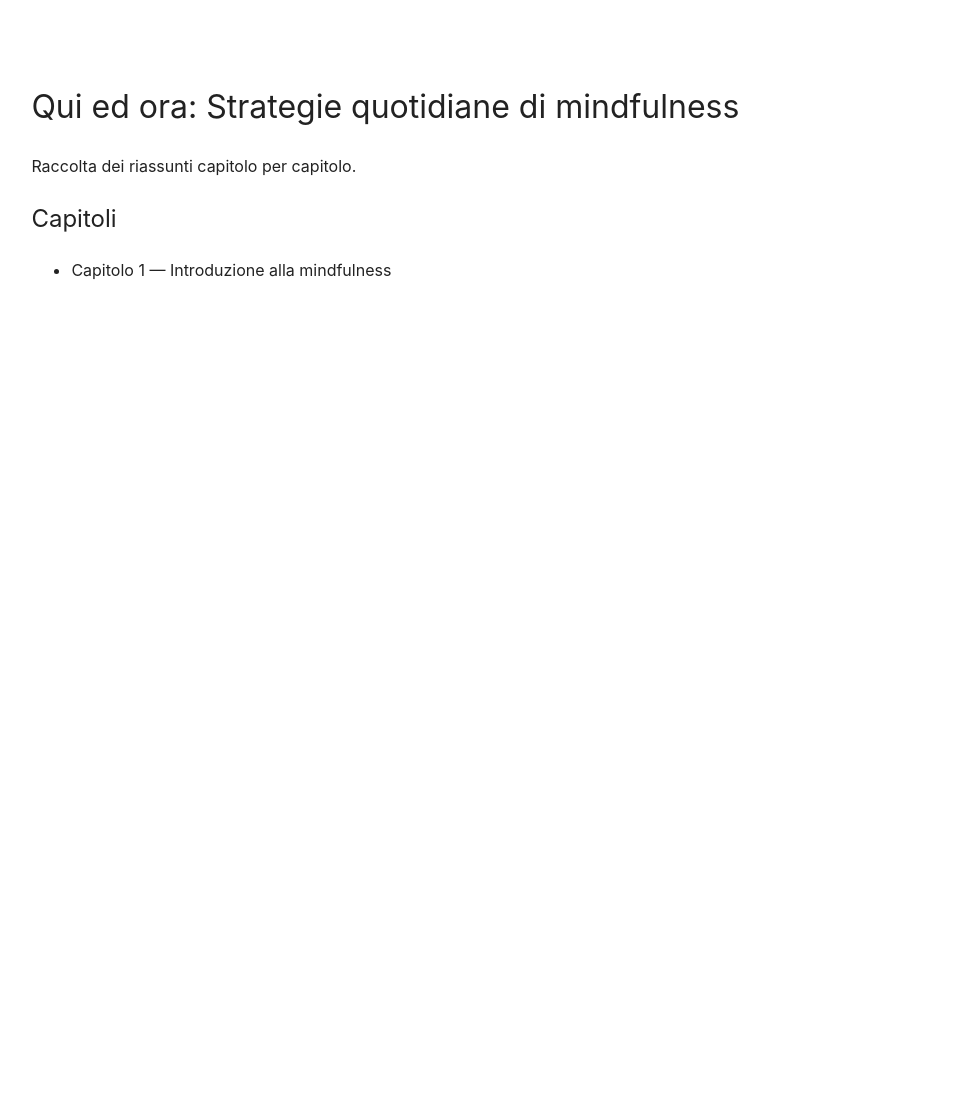
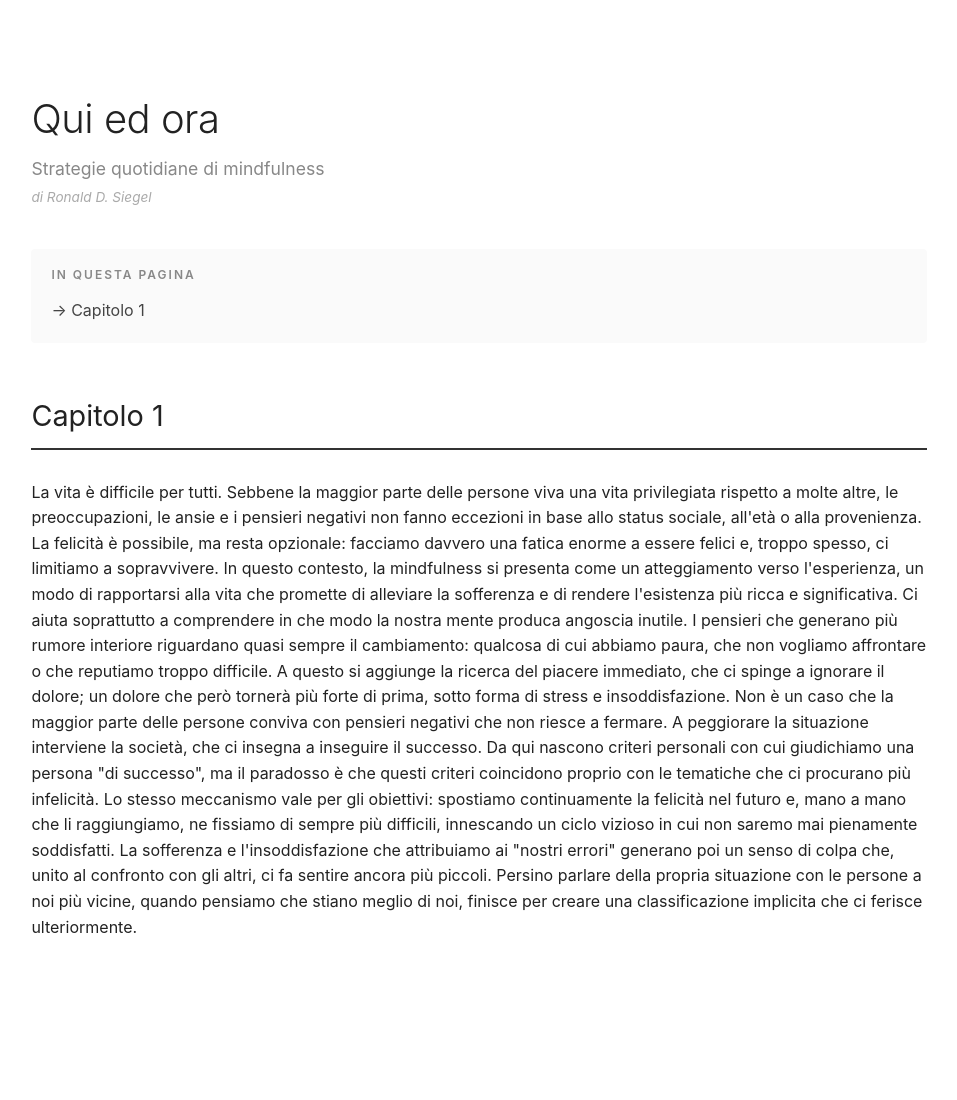
Before and after one commit to o0ana/Riassunti-libri, a Jekyll site: the page built from riassunti/qui-ed-ora/index.md, in a window 1280 px wide. Shown: the whole page, without its empty margins (161-1118 px from the left). Built offline with Jekyll 4.4.1, drawn with Linux system fonts in a browser that asks for light colours; before the commit the page ends 900 px from its top, so only the background shows below that.

Commit message:
Update index.md

```diff
--- a/riassunti/qui-ed-ora/index.md
+++ b/riassunti/qui-ed-ora/index.md
@@ -4,10 +4,29 @@ title: "Qui ed ora: Strategie quotidiane di mindfulness"
 permalink: /riassunti/qui-ed-ora/
 ---
 
-# Qui ed ora: Strategie quotidiane di mindfulness
+<h1 style="font-size: 2.5rem; font-weight: 300; letter-spacing: -0.5px; margin-bottom: 4px;">Qui ed ora</h1>
 
-Raccolta dei riassunti capitolo per capitolo.
+<p style="color: #888; font-size: 1.1rem; margin-top: 0; margin-bottom: 4px;">Strategie quotidiane di mindfulness</p>
 
-## Capitoli
+<p style="color: #aaa; font-size: 0.85rem; font-style: italic; margin-top: 0; margin-bottom: 40px;">di Ronald D. Siegel</p>
 
-- [Capitolo 1 — Introduzione alla mindfulness](/Riassunti-libri/riassunti/qui-ed-ora/capitolo-1/)
+<nav style="background: #fafafa; padding: 16px 20px; margin-bottom: 50px; border-radius: 4px;">
+  <div style="font-size: 0.75rem; font-weight: 600; letter-spacing: 2px; text-transform: uppercase; color: #888; margin-bottom: 10px;">In questa pagina</div>
+  <a href="#capitolo-1" style="display: block; padding: 4px 0; color: #444;">→ Capitolo 1</a>
+</nav>
+
+<article id="capitolo-1" style="margin-bottom: 80px;">
+
+<h2 style="font-size: 1.8rem; font-weight: 400; border-bottom: 2px solid #333; padding-bottom: 8px; margin-top: 0; margin-bottom: 30px;">Capitolo 1</h2>
+
+La vita è difficile per tutti. Sebbene la maggior parte delle persone viva una vita privilegiata rispetto a molte altre, le preoccupazioni, le ansie e i pensieri negativi non fanno eccezioni in base allo status sociale, all'età o alla provenienza. La felicità è possibile, ma resta opzionale: facciamo davvero una fatica enorme a essere felici e, troppo spesso, ci limitiamo a sopravvivere.
+
+In questo contesto, la mindfulness si presenta come un atteggiamento verso l'esperienza, un modo di rapportarsi alla vita che promette di alleviare la sofferenza e di rendere l'esistenza più ricca e significativa. Ci aiuta soprattutto a comprendere in che modo la nostra mente produca angoscia inutile.
+
+I pensieri che generano più rumore interiore riguardano quasi sempre il cambiamento: qualcosa di cui abbiamo paura, che non vogliamo affrontare o che reputiamo troppo difficile. A questo si aggiunge la ricerca del piacere immediato, che ci spinge a ignorare il dolore; un dolore che però tornerà più forte di prima, sotto forma di stress e insoddisfazione. Non è un caso che la maggior parte delle persone conviva con pensieri negativi che non riesce a fermare.
+
+A peggiorare la situazione interviene la società, che ci insegna a inseguire il successo. Da qui nascono criteri personali con cui giudichiamo una persona "di successo", ma il paradosso è che questi criteri coincidono proprio con le tematiche che ci procurano più infelicità. Lo stesso meccanismo vale per gli obiettivi: spostiamo continuamente la felicità nel futuro e, mano a mano che li raggiungiamo, ne fissiamo di sempre più difficili, innescando un ciclo vizioso in cui non saremo mai pienamente soddisfatti.
+
+La sofferenza e l'insoddisfazione che attribuiamo ai "nostri errori" generano poi un senso di colpa che, unito al confronto con gli altri, ci fa sentire ancora più piccoli. Persino parlare della propria situazione con le persone a noi più vicine, quando pensiamo che stiano meglio di noi, finisce per creare una classificazione implicita che ci ferisce ulteriormente.
+
+</article>
```
